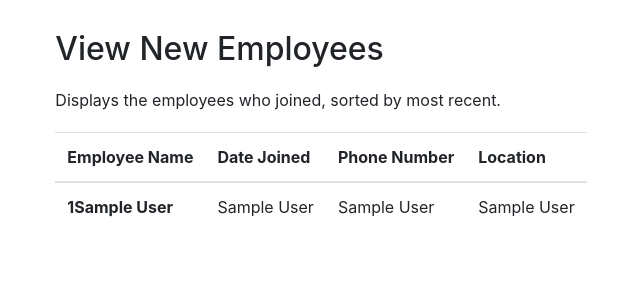
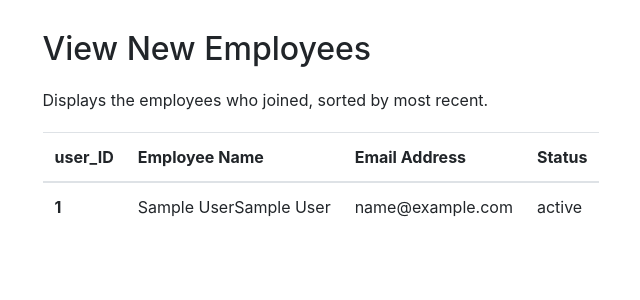
Before and after one commit to batoulyehia/COMP353-SUMMER2020, a PHP site: page /view-employees.php in a window 1280 px wide. Shown: the part 56-356 px from the top of the page, without its empty margins (319-959 px from the left). Run offline with PHP 8.4, Linux system fonts and the light colour scheme; the visitor is signed in with stand-in values (Sample User, id 1).

Commit message:
Fixed the view employees page, sorts by most recent user ID

```diff
--- a/employer/view-employees.php
+++ b/employer/view-employees.php
@@ -24,7 +24,7 @@
                 $last_name = $partName[1]; //column 2
             }
 
-            $sqlEmployees = $conn->prepare("SELECT acc.user_ID, acc.first_name, acc.last_name FROM user_account acc, employee em WHERE acc.user_ID = em.user_ID");
+            $sqlEmployees = $conn->prepare("SELECT acc.user_ID, acc.first_name, acc.last_name, acc.email, acc.status FROM user_account acc, employee em WHERE acc.user_ID = em.user_ID ORDER BY acc.user_ID DESC");
             $sqlEmployees->execute();
 
             $employees = $sqlEmployees->fetchAll(PDO::FETCH_NUM);
@@ -51,19 +51,20 @@
             <table class="table">
                 <thead>
                     <tr>
+                        <th scope="col">user_ID</th>
                         <th scope="col">Employee Name</th>
-                        <th scope="col">Date Joined</th>
-                        <th scope="col">Phone Number</th>
-                        <th scope="col">Location</th>
+                        <th scope="col">Email Address</th>
+                        <th scope="col">Status</th>
                     </tr>
                 </thead>
                 <tbody>
                     <tr>
                         <?php foreach($employees as $employee){ ?>
-                        <th scope="row"><?php echo $employee[0], $employee[1] ?></th>
-                        <td><?php echo $employee[2] ?></td>
-                        <td><?php echo $employee[2] ?></td>
-                        <td><?php echo $employee[2] ?></td>
+
+                        <th scope="row"><?php echo $employee[0] ?></th>
+                        <td><?php  echo $employee[1], $employee[2] ?></td>
+                        <td><?php echo $employee[3] ?></td>
+                        <td><?php echo $employee[4] ?></td>
                     </tr>
                     <?php } ?>
                 </tbody>
```
